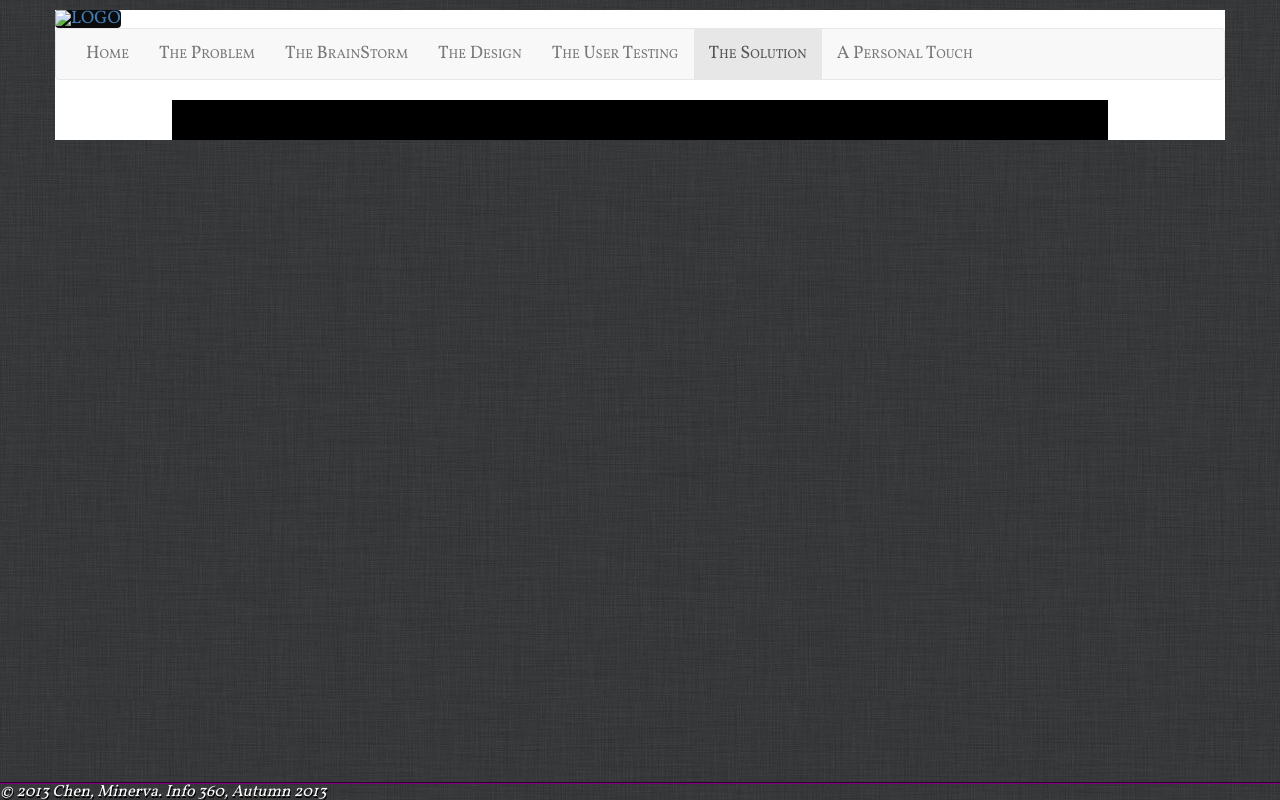
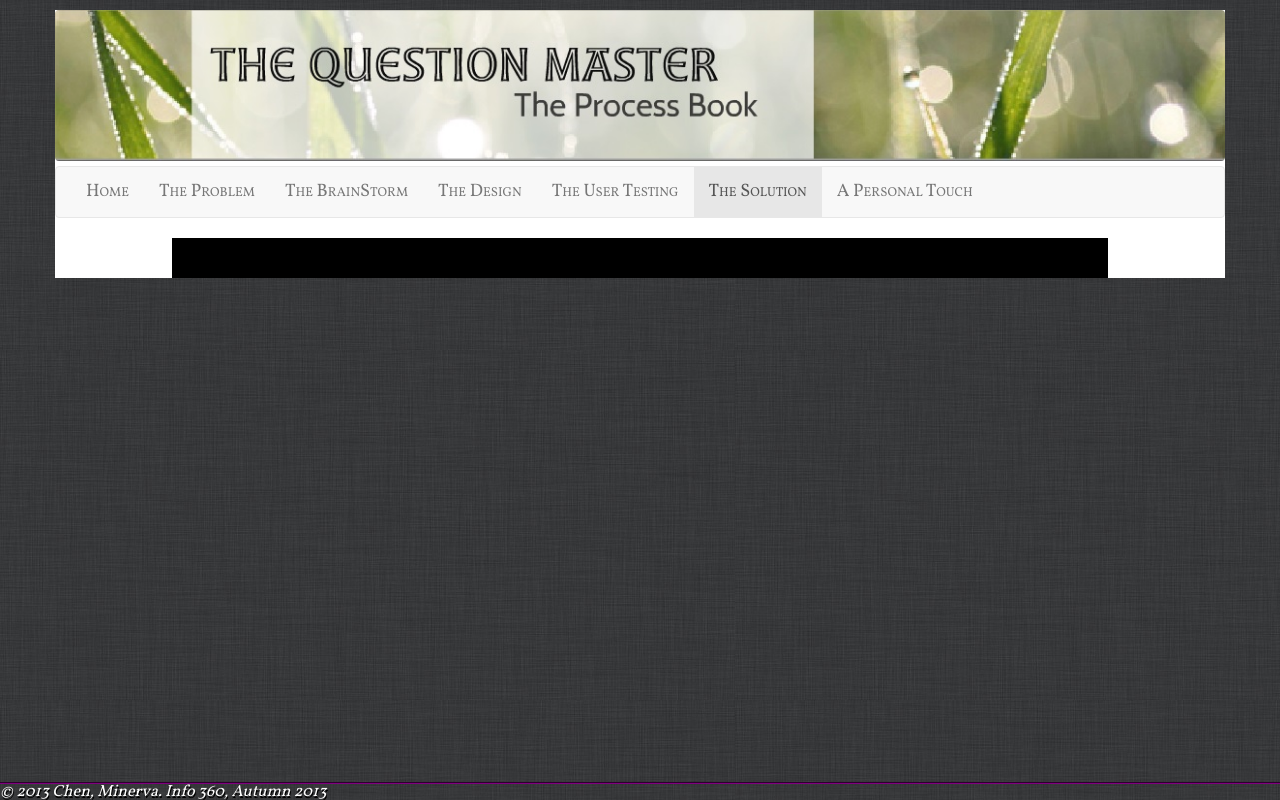
Before and after one commit to MinervaChen/Process-Book, a plain HTML site: page Solution.html in a window 1280 px wide. Drawn offline with nearby package versions, Linux system fonts and the light colour scheme; a web font is replaced by a local one.

Commit message:
fixed the logo

```diff
--- a/Solution.html
+++ b/Solution.html
@@ -16,7 +16,7 @@
 </head>
 <body>
 	<div class = "container">
-		<a href="index.html"> <img class = "logo" src="img/logo2.jpg" alt="LOGO" height="230" width="1000"></a>
+		<a href="index.html"> <img class = "logo" src="img/logo.jpg" alt="LOGO" height="230" width="1000"></a>
 
 		<nav class="navbar navbar-default" role="navigation">
 			<!-- Brand and toggle get grouped for better mobile display -->
@@ -43,8 +43,6 @@
 		<div class = "content-box">
 
 
-
-
 		</div>
 	</div>
 
```
